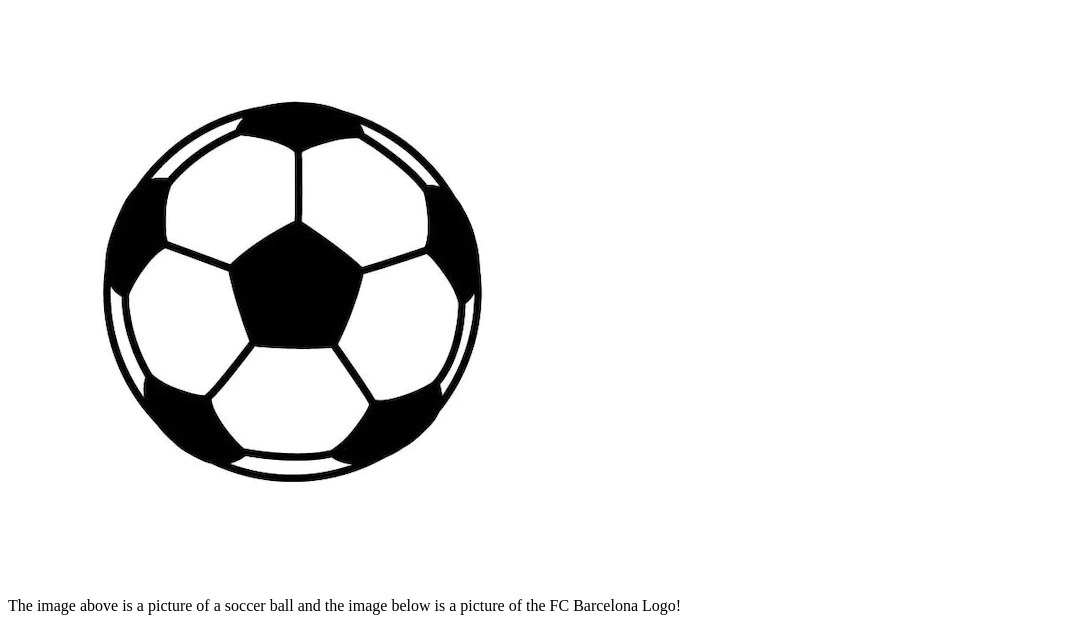
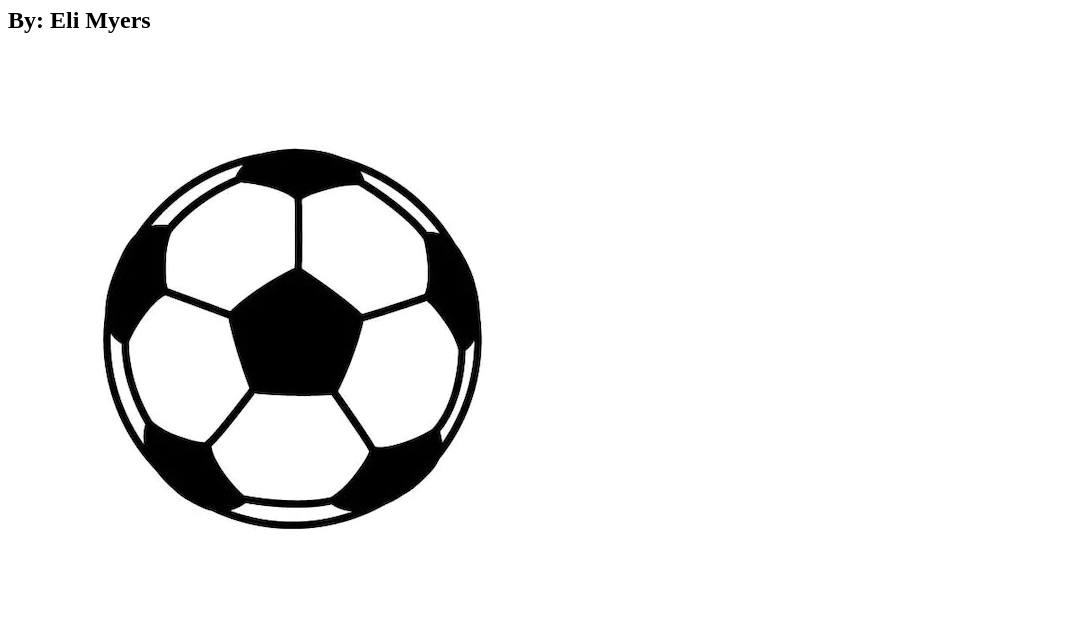
Before and after one commit to EliMyers/First-Webpage, a plain HTML site: page index.html in a window 1280 px wide. Shown: the part 73-698 px from the top of the page, without its empty margins (0-1087 px from the left). Drawn offline with Linux system fonts and the light colour scheme.

Commit message:
Update index.html

```diff
--- a/index.html
+++ b/index.html
@@ -3,6 +3,7 @@
  <head><title>First Webpage</title></head>
  <body>
    <h1>Soccer</h1>
+  <h2>By: Eli Myers</h2>
    <img src="soccerBall.webp" alt="Soccer Ball">
    <p>
      The image above is a picture of a soccer ball and the image below is a picture of the FC Barcelona Logo!
```
